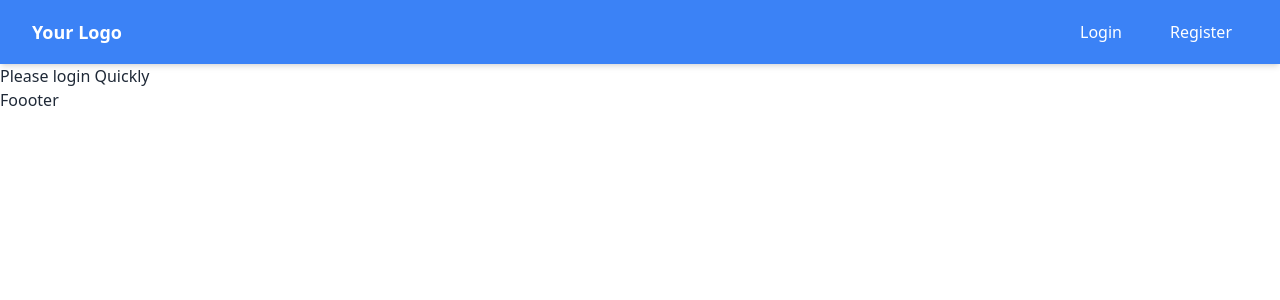
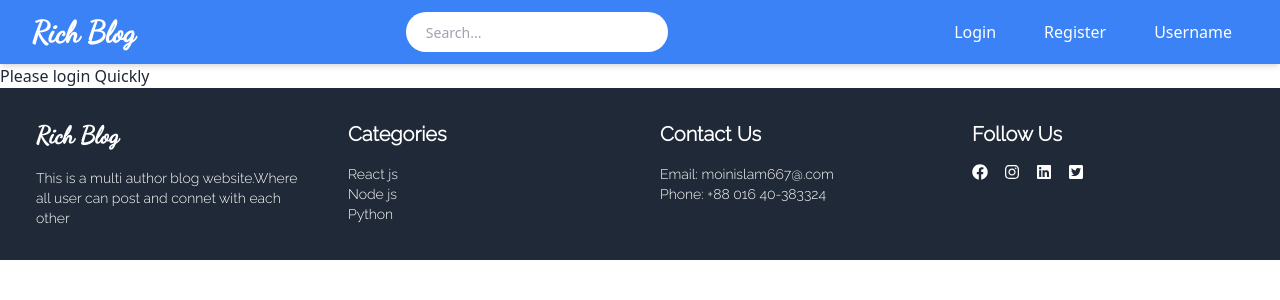
Before and after one commit to dev-moinislam/richBlogFrontend, a React (Vite) app: page /login in a window 1280 px wide. Shown: the top 300 px of the page. Built offline with nearby package versions, Linux system fonts and the light colour scheme.

Commit message:
complete-header-footer

```diff
--- a/index.html
+++ b/index.html
@@ -4,6 +4,9 @@
     <meta charset="UTF-8" />
     <link rel="icon" type="image/svg+xml" href="/vite.svg" />
     <meta name="viewport" content="width=device-width, initial-scale=1.0" />
+    <link rel="preconnect" href="https://fonts.googleapis.com">
+    <link rel="preconnect" href="https://fonts.gstatic.com" crossorigin>
+    <link href="https://fonts.googleapis.com/css2?family=Dancing+Script&family=Playfair+Display&family=Raleway:ital,wght@0,100;0,200;0,300;1,200&display=swap" rel="stylesheet">
     <title>Rich Blog</title>
   </head>
   <body>
--- a/src/components/global/Footer.tsx
+++ b/src/components/global/Footer.tsx
@@ -1,8 +1,41 @@
-
+import {FaFacebook,FaInstagram,FaLinkedin,FaTwitterSquare} from 'react-icons/fa'
 const Footer = () => {
   return (
-    <div>Foooter</div>
-  )
-}
+    <footer className="bg-gray-800 text-white py-8 font-text">
+      <div className="container mx-auto px-4">
+        <div className="flex flex-wrap">
+          <div className="w-[50%] px-5 md:w-1/4 mb-8 md:mb-0 font-text2">
+            <h2 className="text-xl font-bold mb-4 font-logo md:text-2xl">Rich Blog</h2>
+            <p className="text-sm">This is a multi author blog website.Where all user can post and connet with each other</p>
+          </div>
+          <div className="w-[50%] px-5 md:w-1/4 mb-8 md:mb-0 font-text2">
+            <h2 className="text-xl font-bold mb-4">Categories</h2>
+            <ul className="text-sm">
+              <li className='cursor-pointer'>React js</li>
+              <li className='cursor-pointer'>Node js</li>
+              <li className='cursor-pointer'>Python</li>
+              {/* Add more categories as needed */}
+            </ul>
+          </div>
+          <div className="w-[50%] px-5 md:w-1/4 mb-8 md:mb-0 font-text2">
+            <h2 className="text-xl font-bold mb-4">Contact Us</h2>
+            <p className="text-sm">Email: moinislam667@.com</p>
+            <p className="text-sm">Phone: +88 016 40-383324</p>
+          </div>
+          <div className="w-[50%] px-5 md:w-1/4 mb-8 md:mb-0 font-text2">
+            <h2 className="text-xl font-bold mb-4">Follow Us</h2>
+            <div className="flex">
+              <a href="#" className="mr-4 hover:text-blue-500"><FaFacebook/></a>
+              <a href="#" className="mr-4 hover:text-pink-700"><FaInstagram/></a>
+              <a href="#" className="mr-4 hover:text-blue-600"><FaLinkedin/></a>
+              <a href="#" className="mr-4 hover:text-blue-300"><FaTwitterSquare/></a>
+              {/* Add more social media icons as needed */}
+            </div>
+          </div>
+        </div>
+      </div>
+    </footer>
+  );
+};
 
-export default Footer
+export default Footer;
--- a/src/components/global/Header.tsx
+++ b/src/components/global/Header.tsx
@@ -1,22 +1,33 @@
 import  { useState } from 'react';
 import { RiMenuLine, RiCloseLine } from 'react-icons/ri';
 import { Link } from 'react-router-dom';
+import Search from './Search';
 
 const Header = () => {
-  const LogRegLink=[
+  const BfLogRegLink=[
     {label:'Login',path:'/login'},
     {label:'Register',path:'/register'},
   ]
+
+  /* --------------------------- This handle sidebar -------------------------- */
   const [isMenuOpen, setMenuOpen] = useState(false);
 
   const toggleMenu = () => {
     setMenuOpen(!isMenuOpen);
   };
 
+  /* -------------------------- this handle dropdown -------------------------- */
+  const [isOpen, setIsOpen] = useState(false);
+
+  const toggleDropdown = () => {
+    setIsOpen(!isOpen);
+  };
+
   return (
     <div className="w-full sticky bg-blue-500 shadow-md">
       <div className="flex justify-between items-center px-4 py-3 md:px-8 transition">
-        <div className="text-white text-lg font-semibold">Your Logo</div>
+        <Link to='/' className="text-white text-lg md:text-3xl sm:text-xl font-semibold font-logo">Rich Blog</Link>
+        <Search/>
         <div className="md:hidden">
           <button onClick={toggleMenu}>
             {isMenuOpen ? (
@@ -30,14 +41,34 @@ const Header = () => {
 
           {/* Add navigation items here */}
           {
-            LogRegLink.map((item,index)=>(
+            BfLogRegLink.map((item,index)=>(
               <Link key={index} to={item.path} className="text-white hover:text-blue-300 px-4 py-2 rounded-md">
             {item.label}
           </Link>
             ))
           }
+
+          {/* -------------------------------- Dropdown start-------------------------------- */}
+            <div className="relative inline-block">
+              <button
+                className="px-4 py-2 text-white bg-blue-500 rounded hover:bg-blue-600 focus:outline-none"
+                onClick={toggleDropdown}
+              >
+                Username
+              </button>
+
+              {isOpen && (
+                <div className="absolute top-10 right-3 mt-2 bg-white shadow-lg w-[200]">
+                  <Link to='/profile' onClick={toggleDropdown} className="block px-4 py-2 text-gray-800 hover:bg-gray-200">Profile</Link>
+                  <Link to='' onClick={toggleDropdown} className="block px-4 py-2 text-gray-800 hover:bg-gray-200">Logout</Link>
+                </div>
+              )}
+            </div>
+          { /* ----------------------------- Dropdown finish ---------------------------- */}
         </div>
       </div>
+
+
 
  {/* Sidebar */}
  {isMenuOpen && (
@@ -45,13 +76,32 @@ const Header = () => {
           <div className="fixed top-0 right-0 w-[50%] h-screen bg-blue-500 opacity-90 z-[-10]">
             <div className="flex flex-col justify-center items-center h-full space-y-8">
               {/* Add sidebar links here */}
+              {/* -------------------------------- menu Item ------------------------------- */}
               {
-                LogRegLink.map((item,index)=>(
+                BfLogRegLink.map((item,index)=>(
                   <Link onClick={toggleMenu} key={index} to={item.path} className="text-white hover:text-blue-300 px-4 py-2 rounded-md">
                     {item.label}
                   </Link>
                 ))
               }
+
+              {/* ------------------------------ dropdown item small device start----------------------------- */}
+                <div className="relative inline-block">
+                  <button
+                    className="px-4 py-2 text-white bg-blue-500 rounded hover:bg-blue-600 focus:outline-none"
+                    onClick={toggleDropdown}
+                  >
+                    Username
+                  </button>
+
+                  {isOpen && (
+                    <div className="absolute top-10 right-3 mt-2 bg-white shadow-lg w-[200]">
+                      <Link to='/profile' onClick={toggleMenu} className="block px-4 py-2 text-gray-800 hover:bg-gray-200">Profile</Link>
+                      <Link to='' onClick={toggleMenu} className="block px-4 py-2 text-gray-800 hover:bg-gray-200">Logout</Link>
+                    </div>
+                  )}
+              </div>
+              {/* ------------------------------ dropdown item small device end----------------------------- */}
             </div>
           </div>
         </div>
--- /dev/null
+++ b/src/components/global/Search.tsx
@@ -0,0 +1,18 @@
+import {useState} from 'react'
+
+const Search = () => {
+    const [search,setSearch]=useState('')
+  return (
+    <div>
+      <input
+        type="text"
+        value={search}
+        onChange={e=>setSearch(e.target.value)}
+        placeholder="Search..."
+        className="bg-white h-10 px-5 pr-10 rounded-full text-sm focus:outline-none"
+      />
+    </div>
+  );
+};
+
+export default Search;
--- a/tailwind.config.js
+++ b/tailwind.config.js
@@ -6,11 +6,10 @@ export default {
   ],
   theme: {
     extend: {
-      transitionDuration: {
-        '3s': '3s',
-      },
-      transitionTimingFunction: {
-        'ease-in': 'ease-in',
+      fontFamily: {
+        'logo': ['Dancing Script', 'cursive'],
+        'text': ['Playfair Display',' serif'],
+        'text2': ['Raleway', 'sans-serif'],
       },
     },
   },
```
